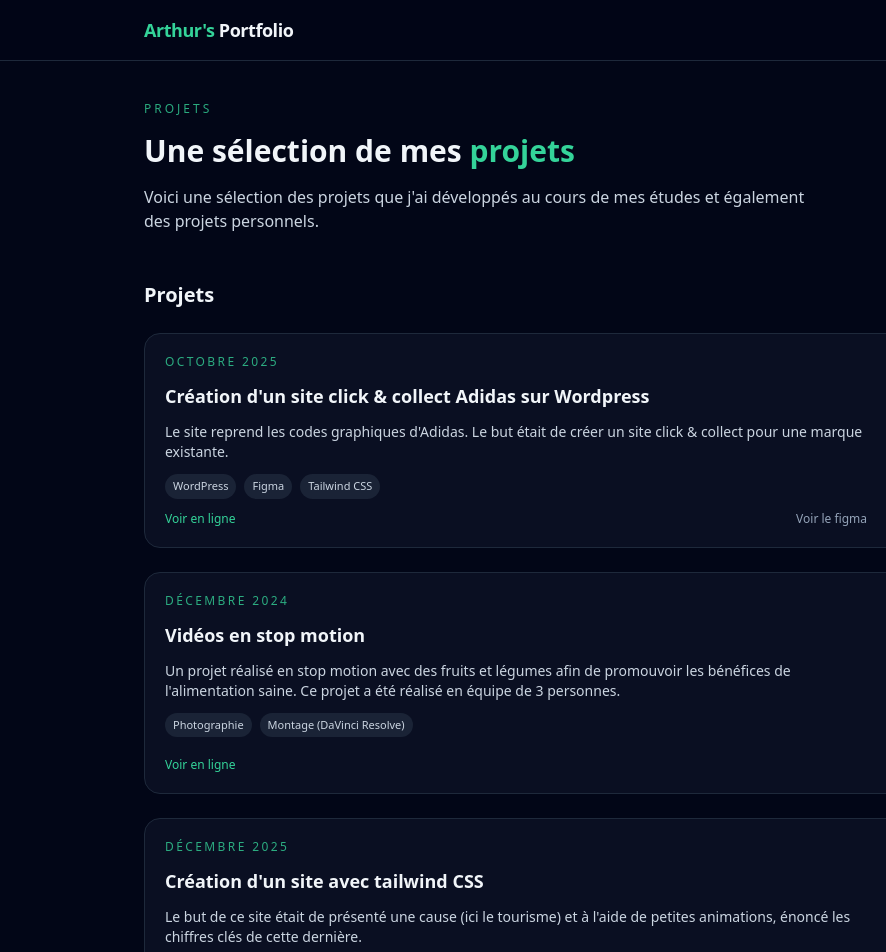
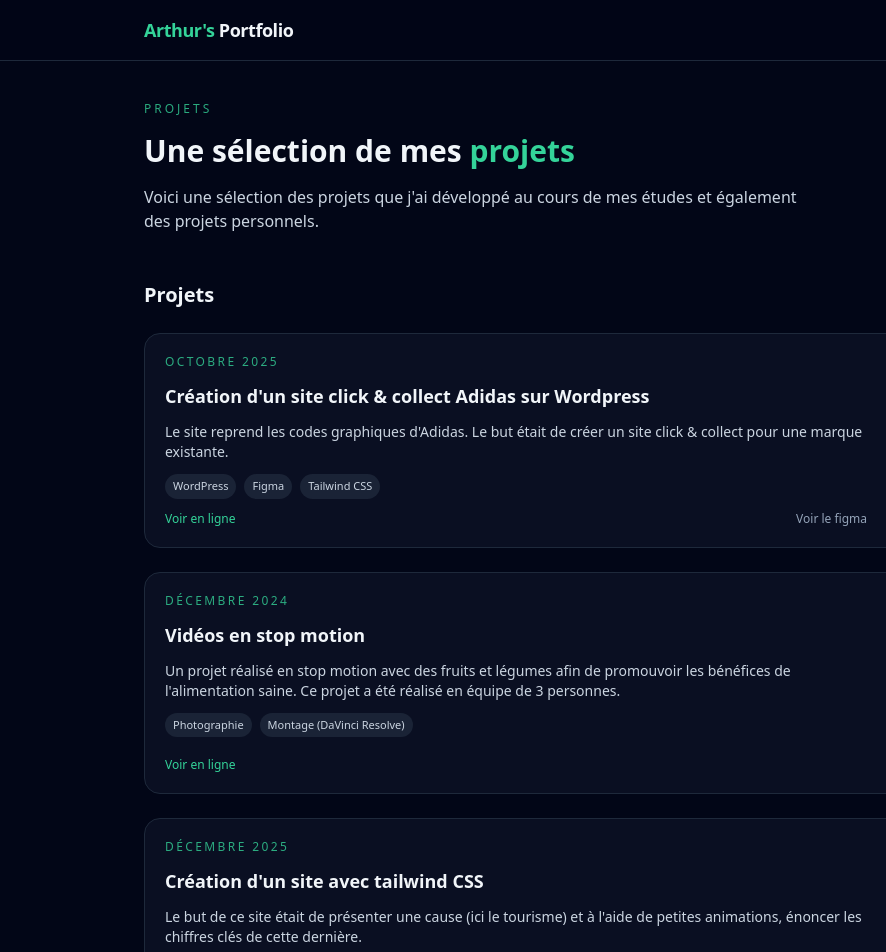
Before and after one commit to ArthurDesmoulins/Portfolio, a website built with Vite: page projects.html in a window 1280 px wide. Shown: the top 952 px of the page, 0-886 px from the left. Built offline with nearby package versions, Linux system fonts and the light colour scheme.

Commit message:
fix: correct grammatical errors in French text on the projects page.

```diff
--- a/projects.html
+++ b/projects.html
@@ -72,7 +72,7 @@
           Une sélection de mes <span class="text-emerald-400">projets</span>
         </h1>
         <p class="text-sm md:text-base text-slate-300 max-w-2xl">
-          Voici une sélection des projets que j'ai développés au cours de mes
+          Voici une sélection des projets que j'ai développé au cours de mes
           études et également des projets personnels.
         </p>
       </section>
@@ -216,8 +216,8 @@
               </h3>
 
               <p class="text-sm text-slate-300">
-                Le but de ce site était de présenté une cause (ici le tourisme)
-                et à l'aide de petites animations, énoncé les chiffres clés de
+                Le but de ce site était de présenter une cause (ici le tourisme)
+                et à l'aide de petites animations, énoncer les chiffres clés de
                 cette dernière.
               </p>
 
```
